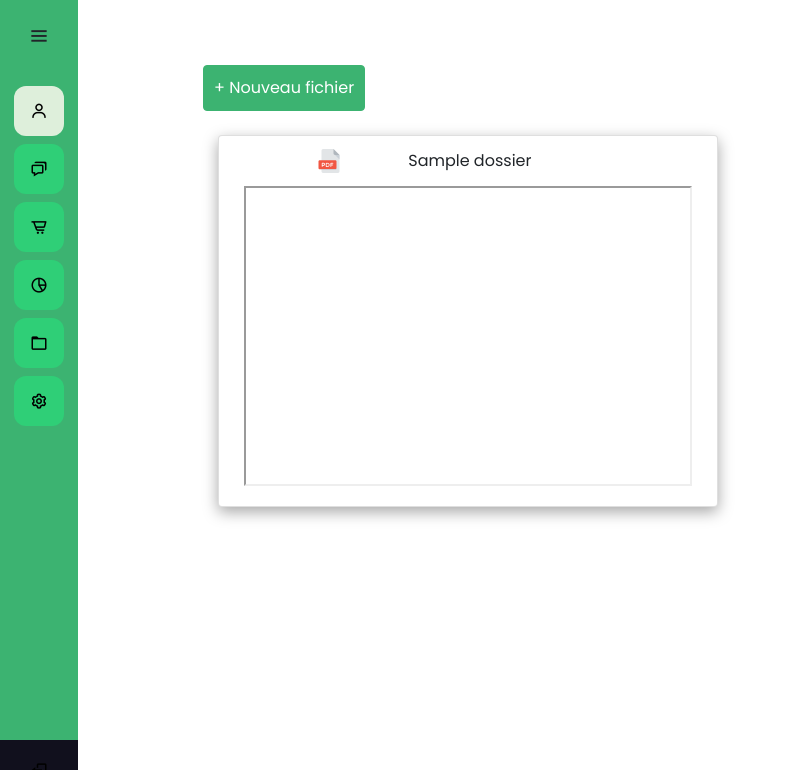
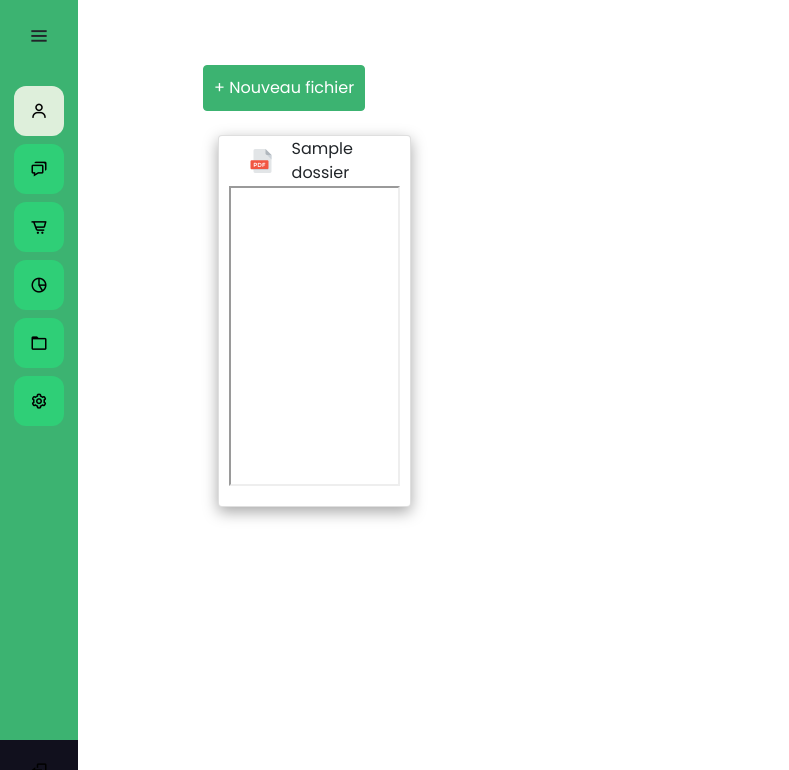
Before and after one commit to sultaaaane/abdsslam, a PHP site: page /php/Client/index.php in a window 1280 px wide. Shown: the top 770 px of the page, without its empty margins (0-789 px from the left). Run offline with PHP 8.4, Linux system fonts and the light colour scheme; tables that the repository leaves empty or names only in its code hold one stand-in row (values such as "Sample post").

Commit message:
Fixing Crards

```diff
--- a/php/Client/style.css
+++ b/php/Client/style.css
@@ -65,18 +65,20 @@
 .grid{
     width: 100%;
     height: auto;
-    display: flex;
-    /* grid-template-columns: repeat(3, 1fr); */
-    /* grid-gap: 10px; */
+    display: grid;
+    grid-template-columns: repeat(4, 1fr);
+    grid-gap: 10px;
     padding : 10px 35px;
+    row-gap: 40px;
 }
 .card{
-width : 500px;
+width : auto;
 height: auto;
 margin: 0px 20px;
 box-shadow: 0px 5px 15px rgba(0, 0, 0, 0.35);
 border-radius: 5px;
 background-color: #ebeef7;
+cursor: pointer;
 /* margin-left: 300px; */
 }
 
```
